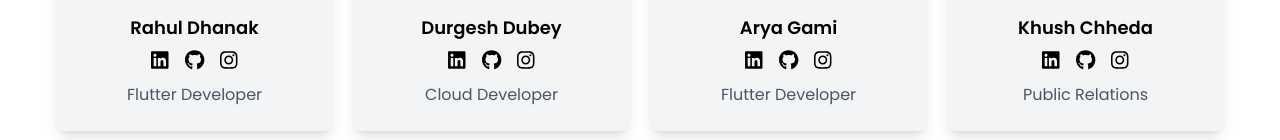
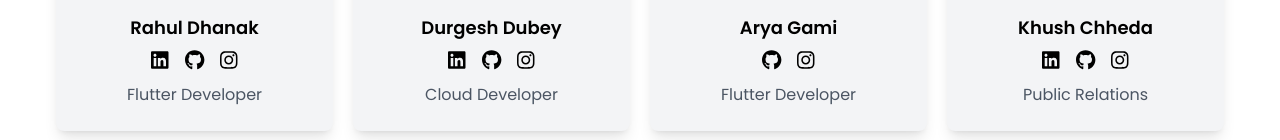
Before and after one commit to rahuldhanak11/agency-portfolio, a Next.js app: page / in a window 1280 px wide. Shown: the part 2320-2460 px from the top of the page. Built offline with nearby package versions, Linux system fonts and the light colour scheme.

Commit message:
done changes

```diff
--- a/app/components/MemberCard.js
+++ b/app/components/MemberCard.js
@@ -13,9 +13,9 @@ const TeamMemberCard = ({ photo, name, roles, linkedin, github, instagram }) =>
       <img src={photo} alt={name} className="w-32 h-32 rounded-full mb-4 object-cover" />
       <h3 className="text-lg font-semibold">{name}</h3>
       <div className="flex space-x-4 mt-2 static">
-        <a href={linkedin} target="_blank" rel="noopener noreferrer">
+        {linkedin && <a href={linkedin} target="_blank" rel="noopener noreferrer">
           <FontAwesomeIcon icon={faLinkedin} className="text-xl" />
-        </a>
+        </a>}
         <a href={github} target="_blank" rel="noopener noreferrer">
           <FontAwesomeIcon icon={faGithub} className="text-xl" />
         </a>
--- a/app/page.js
+++ b/app/page.js
@@ -118,7 +118,6 @@ export default function Home() {
             photo="/assets/profikelight.png"
             name="Arya Gami"
             roles={["Frontend Developer", "Flutter Developer", "UI/UX Designer", "Graphic Designer"]}
-            linkedin="https://www.linkedin.com/in/"
             github="https://github.com/aryagami27"
             instagram="https://www.instagram.com/arya_14_3"
           />
```
